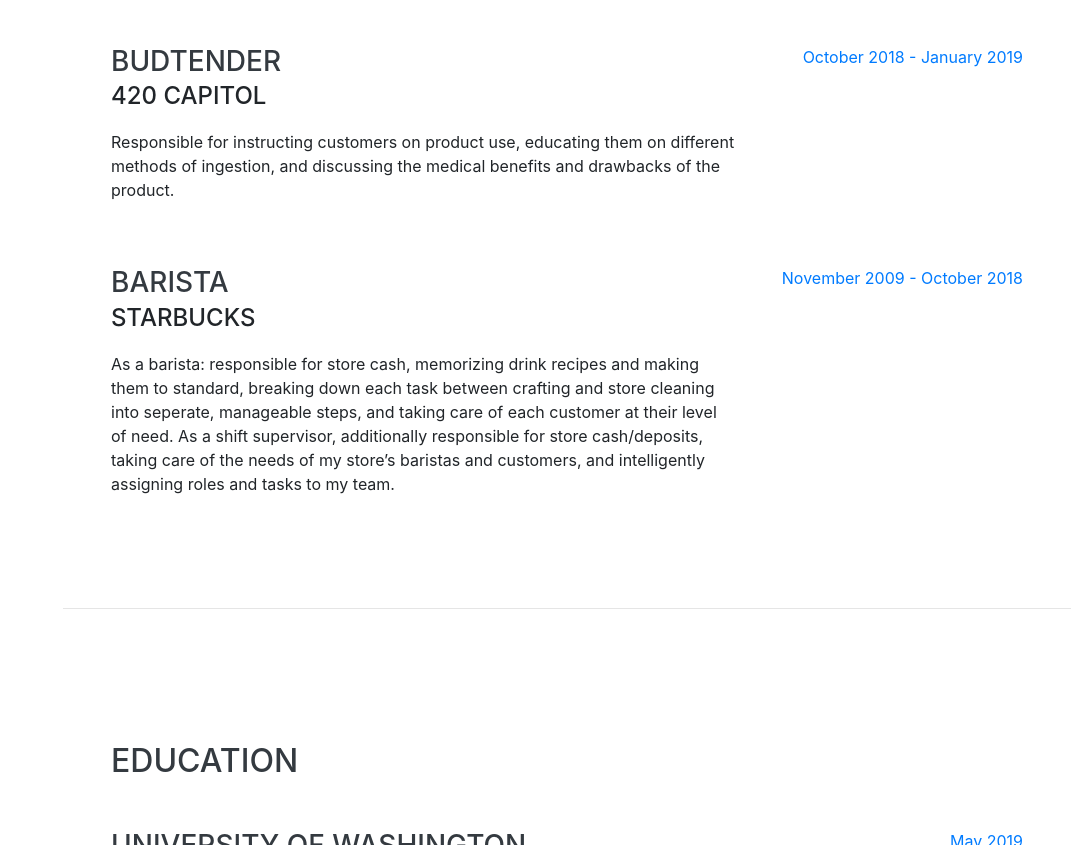
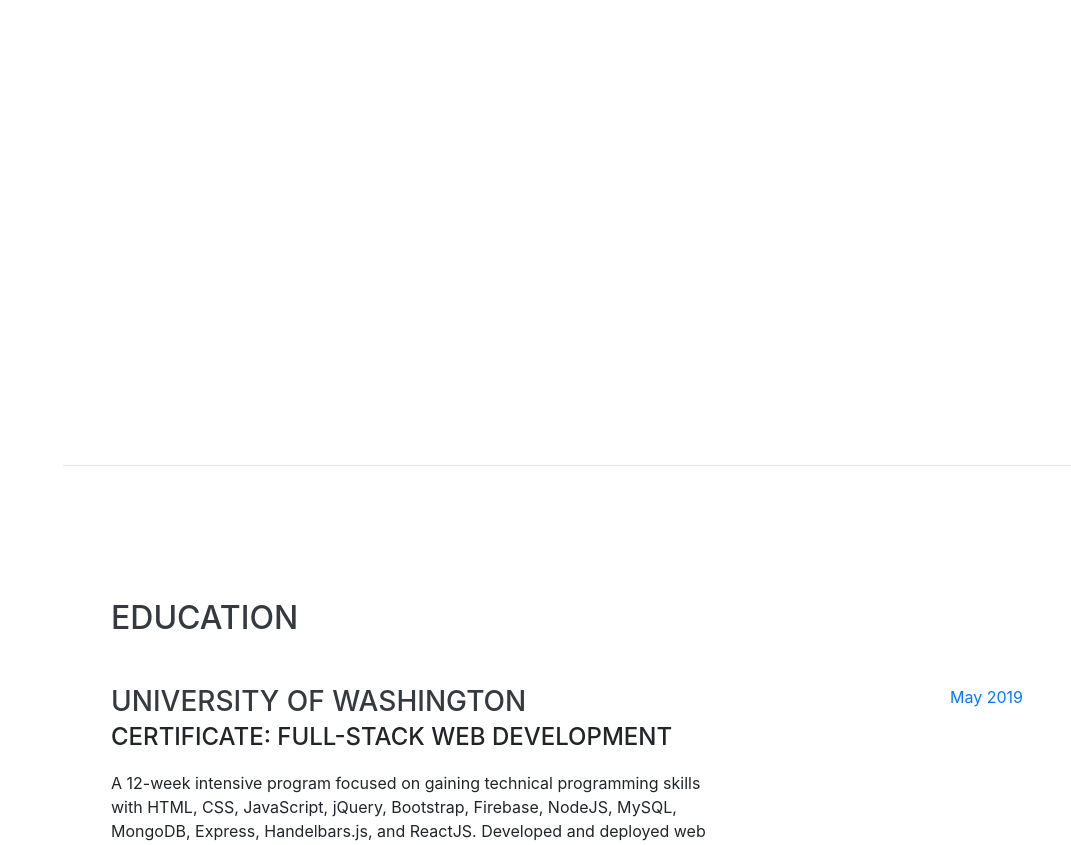
Before and after one commit to Nackles/nackles.github.io, a website with bundled scripts: page index.html in a window 1280 px wide. Shown: the part 3777-4622 px from the top of the page, without its empty margins (209-1280 px from the left). Built offline with nearby package versions, Linux system fonts and the light colour scheme; a web font is replaced by a local one.

Commit message:
removing experience

```diff
--- a/index.html
+++ b/index.html
@@ -323,44 +323,6 @@
             </div>
           </div>
 
-          <div
-            class="resume-item d-flex flex-column flex-md-row justify-content-between mb-5"
-          >
-            <div class="resume-content">
-              <h3 class="mb-0">Budtender</h3>
-              <div class="subheading mb-3">420 Capitol</div>
-              <p>
-                Responsible for instructing customers on product use, educating
-                them on different methods of ingestion, and discussing the
-                medical benefits and drawbacks of the product.
-              </p>
-            </div>
-            <div class="resume-date text-md-right">
-              <span class="text-primary">October 2018 - January 2019</span>
-            </div>
-          </div>
-
-          <div
-            class="resume-item d-flex flex-column flex-md-row justify-content-between mb-5"
-          >
-            <div class="resume-content">
-              <h3 class="mb-0">Barista</h3>
-              <div class="subheading mb-3">Starbucks</div>
-              <p>
-                As a barista: responsible for store cash, memorizing drink
-                recipes and making them to standard, breaking down each task
-                between crafting and store cleaning into seperate, manageable
-                steps, and taking care of each customer at their level of need.
-                As a shift supervisor, additionally responsible for store
-                cash/deposits, taking care of the needs of my store’s baristas
-                and customers, and intelligently assigning roles and tasks to my
-                team.
-              </p>
-            </div>
-            <div class="resume-date text-md-right">
-              <span class="text-primary">November 2009 - October 2018</span>
-            </div>
-          </div>
         </div>
       </section>
 
```
